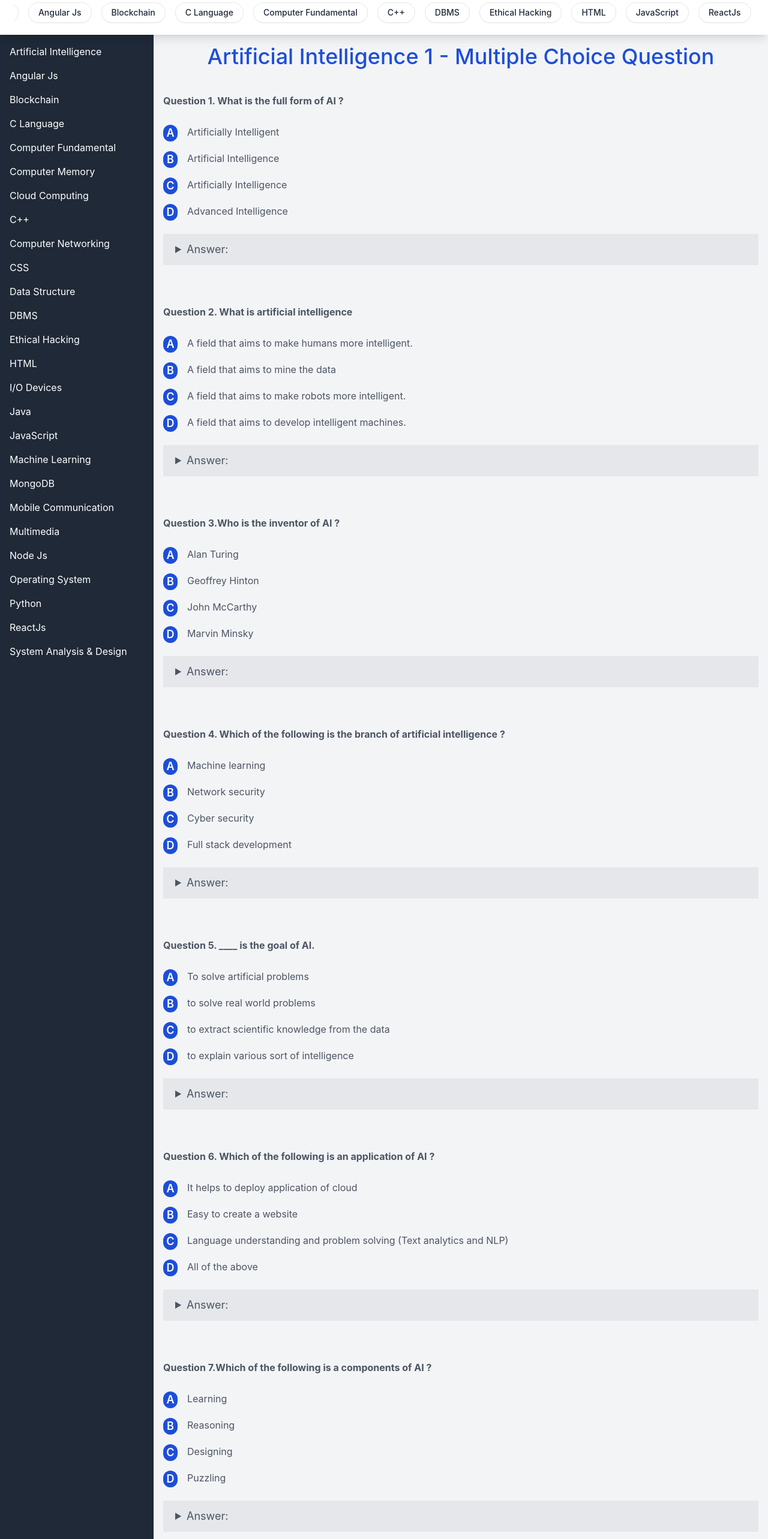
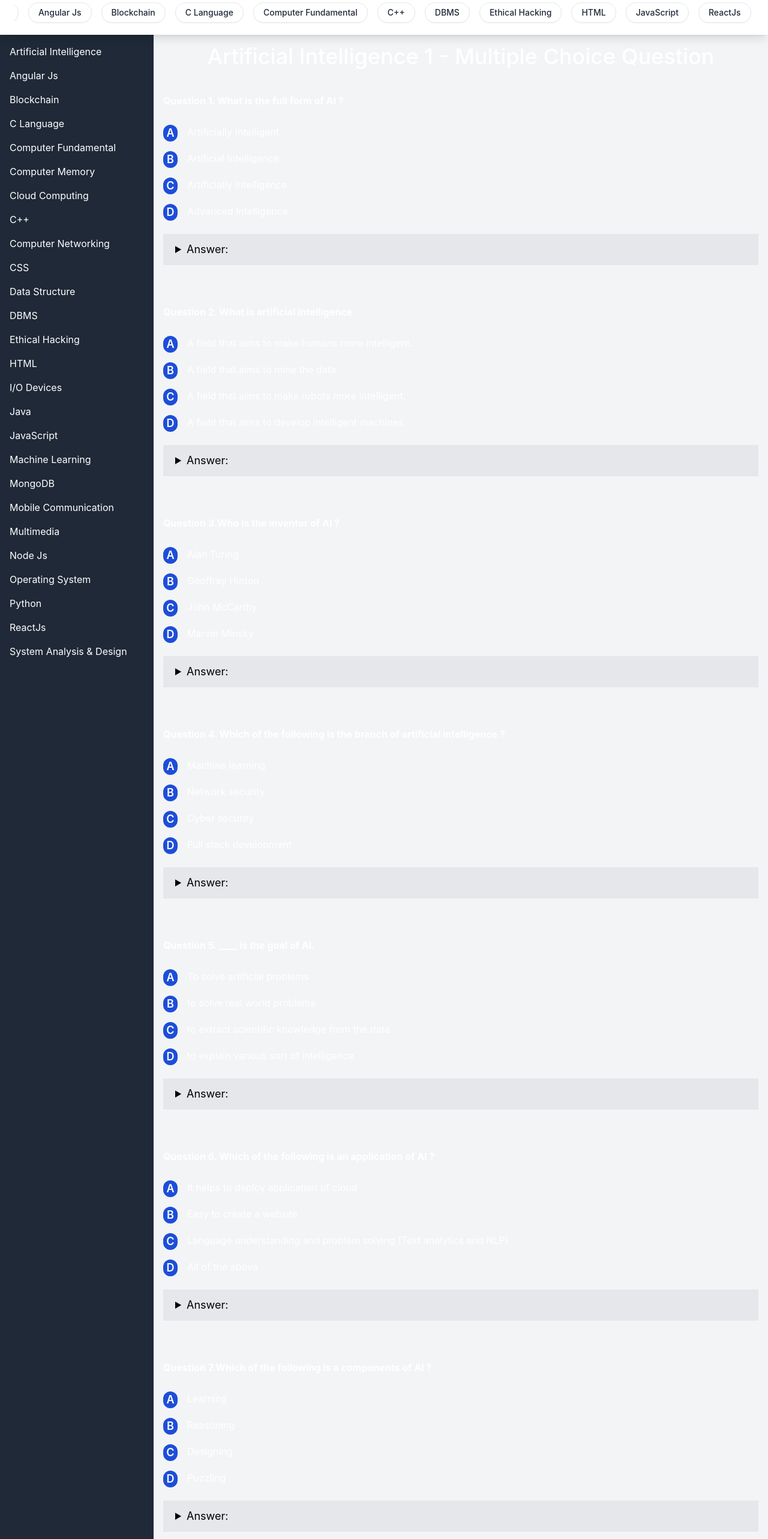
Before and after one commit to kartikkrishnasharmaa/codeskipper, a Next.js app: page /mcq/artificial-intelligence in a window 1280 px wide. Shown: the part 80-2646 px from the top of the page at 60% size. Built offline with nearby package versions, Linux system fonts and the light colour scheme.

Commit message:
Change text color to white for AI MCQ page
Updated text color for better visibility and readability.

```diff
--- a/pages/mcq/artificial-intelligence.js
+++ b/pages/mcq/artificial-intelligence.js
@@ -37,9 +37,9 @@ const artificialintelligence = () => {
             <section id="content-wrapper">
                 <div>
                     <div className="relative xl:container">
-                        <h1 className="title-font sm:text-4xl text-center text-3xl mb-2 font-medium text-blue-700">Artificial Intelligence 1 - Multiple Choice Question</h1>
+                        <h1 className="title-font sm:text-4xl text-center text-3xl mb-2 font-medium text-white">Artificial Intelligence 1 - Multiple Choice Question</h1>
 
-                        <div className="space-y-6 py-8 text-base leading-7 text-gray-600">
+                        <div className="space-y-6 py-8 text-base leading-7 text-white">
                             <p className="font-bold">Question 1. What is the full form of AI ?</p>
                             <ul className="space-y-4">
                                 <li className="flex items-center">
@@ -76,13 +76,13 @@ const artificialintelligence = () => {
                                 </li>
                             </ul>
                             <details className=" open:duration-300">
-                                <summary className="bg-gray-200 px-5 py-3 text-lg cursor-pointer">Answer: </summary>
+                                <summary className="bg-gray-200 text-black px-5 py-3 text-lg cursor-pointer">Answer: </summary>
                                 <div className=" px-5 py-3 border border-blue-700 text-sm">
                                     B. Artificial Intelligence
                                 </div>
                             </details>
                         </div>
-                        <div className="space-y-6 py-8 text-base leading-7 text-gray-600">
+                        <div className="space-y-6 py-8 text-base leading-7 text-white">
                             <p className="font-bold">Question 2. What is artificial intelligence </p>
                             <ul className="space-y-4">
                                 <li className="flex items-center">
@@ -119,13 +119,13 @@ const artificialintelligence = () => {
                                 </li>
                             </ul>
                             <details className=" open:duration-300">
-                                <summary className="bg-gray-200 px-5 py-3 text-lg cursor-pointer">Answer:</summary>
+                                <summary className="bg-gray-200 text-black px-5 py-3 text-lg cursor-pointer">Answer:</summary>
                                 <div className=" px-5 py-3 border border-blue-700 text-sm">
                                     D. A field that aims to develop intelligent machines.
                                 </div>
                             </details>
                         </div>
-                        <div className="space-y-6 py-8 text-base leading-7 text-gray-600">
+                        <div className="space-y-6 py-8 text-base leading-7 text-white">
                             <p className="font-bold">Question 3.Who is the inventor of AI ? </p>
                             <ul className="space-y-4">
                                 <li className="flex items-center">
@@ -162,13 +162,13 @@ const artificialintelligence = () => {
                                 </li>
                             </ul>
                             <details className=" open:duration-300">
-                                <summary className="bg-gray-200 px-5 py-3 text-lg cursor-pointer">Answer:</summary>
+                                <summary className="bg-gray-200 text-black px-5 py-3 text-lg cursor-pointer">Answer:</summary>
                                 <div className=" px-5 py-3 border border-blue-700 text-sm">
                                     C. John McCarthy
                                 </div>
                             </details>
                         </div>
-                        <div className="space-y-6 py-8 text-base leading-7 text-gray-600">
+                        <div className="space-y-6 py-8 text-base leading-7 text-white">
                             <p className="font-bold">Question 4. Which of the following is the branch of artificial intelligence ? </p>
                             <ul className="space-y-4">
                                 <li className="flex items-center">
@@ -205,13 +205,13 @@ const artificialintelligence = () => {
                                 </li>
                             </ul>
                             <details className=" open:duration-300">
-                                <summary className="bg-gray-200 px-5 py-3 text-lg cursor-pointer">Answer:</summary>
+                                <summary className="bg-gray-200 text-black px-5 py-3 text-lg cursor-pointer">Answer:</summary>
                                 <div className=" px-5 py-3 border border-blue-700 text-sm">
                                     A. Machine learning
                                 </div>
                             </details>
                         </div>
-                        <div className="space-y-6 py-8 text-base leading-7 text-gray-600">
+                        <div className="space-y-6 py-8 text-base leading-7 text-white">
                             <p className="font-bold">Question 5. ____ is the goal of AI. </p>
                             <ul className="space-y-4">
                                 <li className="flex items-center">
@@ -248,13 +248,13 @@ const artificialintelligence = () => {
                                 </li>
                             </ul>
                             <details className=" open:duration-300">
-                                <summary className="bg-gray-200 px-5 py-3 text-lg cursor-pointer">Answer:</summary>
+                                <summary className="bg-gray-200 text-black px-5 py-3 text-lg cursor-pointer">Answer:</summary>
                                 <div className=" px-5 py-3 border border-blue-700 text-sm">
                                     D. To explain various sort of intelligence
                                 </div>
                             </details>
                         </div>
-                        <div className="space-y-6 py-8 text-base leading-7 text-gray-600">
+                        <div className="space-y-6 py-8 text-base leading-7 text-white">
                             <p className="font-bold">Question 6. Which of the following is an application of AI ? </p>
                             <ul className="space-y-4">
                                 <li className="flex items-center">
@@ -291,13 +291,13 @@ const artificialintelligence = () => {
                                 </li>
                             </ul>
                             <details className=" open:duration-300">
-                                <summary className="bg-gray-200 px-5 py-3 text-lg cursor-pointer">Answer:</summary>
+                                <summary className="bg-gray-200 text-black px-5 py-3 text-lg cursor-pointer">Answer:</summary>
                                 <div className=" px-5 py-3 border border-blue-700 text-sm">
                                     C. Language understanding and problem solving (Text analytics and NLP)
                                 </div>
                             </details>
                         </div>
-                        <div className="space-y-6 py-8 text-base leading-7 text-gray-600">
+                        <div className="space-y-6 py-8 text-base leading-7 text-white">
                             <p className="font-bold">Question 7.Which of the following is a components of AI ? </p>
                             <ul className="space-y-4">
                                 <li className="flex items-center">
@@ -334,13 +334,13 @@ const artificialintelligence = () => {
                                 </li>
                             </ul>
                             <details className=" open:duration-300">
-                                <summary className="bg-gray-200 px-5 py-3 text-lg cursor-pointer">Answer:</summary>
+                                <summary className="bg-gray-200 text-black px-5 py-3 text-lg cursor-pointer">Answer:</summary>
                                 <div className=" px-5 py-3 border border-blue-700 text-sm">
                                     Learning
                                 </div>
                             </details>
                         </div>
-                        <div className="space-y-6 py-8 text-base leading-7 text-gray-600">
+                        <div className="space-y-6 py-8 text-base leading-7 text-white">
                             <p className="font-bold">Question 8.What is the function of an artificial intelligence "Agent" ? </p>
                             <ul className="space-y-4">
                                 <li className="flex items-center">
@@ -377,13 +377,13 @@ const artificialintelligence = () => {
                                 </li>
                             </ul>
                             <details className=" open:duration-300">
-                                <summary className="bg-gray-200 px-5 py-3 text-lg cursor-pointer">Answer:</summary>
+                                <summary className="bg-gray-200 text-black px-5 py-3 text-lg cursor-pointer">Answer:</summary>
                                 <div className=" px-5 py-3 border border-blue-700 text-sm">
                                     Mapping of precept sequences to actions
                                 </div>
                             </details>
                         </div>
-                        <div className="space-y-6 py-8 text-base leading-7 text-gray-600">
+                        <div className="space-y-6 py-8 text-base leading-7 text-white">
                             <p className="font-bold">Question 9. Which of the following is not commonly used programming language of AI ? </p>
                             <ul className="space-y-4">
                                 <li className="flex items-center">
@@ -420,13 +420,13 @@ const artificialintelligence = () => {
                                 </li>
                             </ul>
                             <details className=" open:duration-300">
-                                <summary className="bg-gray-200 px-5 py-3 text-lg cursor-pointer">Answer:</summary>
+                                <summary className="bg-gray-200 text-black px-5 py-3 text-lg cursor-pointer">Answer:</summary>
                                 <div className=" px-5 py-3 border border-blue-700 text-sm">
                                     Perl
                                 </div>
                             </details>
                         </div>
-                        <div className="space-y-6 py-8 text-base leading-7 text-gray-600">
+                        <div className="space-y-6 py-8 text-base leading-7 text-white">
                             <p className="font-bold">Question 10. Which of the following is not an application of artificial intelligence ? </p>
                             <ul className="space-y-4">
                                 <li className="flex items-center">
@@ -463,7 +463,7 @@ const artificialintelligence = () => {
                                 </li>
                             </ul>
                             <details className=" open:duration-300">
-                                <summary className="bg-gray-200 px-5 py-3 text-lg cursor-pointer">Answer:</summary>
+                                <summary className="bg-gray-200 text-black px-5 py-3 text-lg cursor-pointer">Answer:</summary>
                                 <div className=" px-5 py-3 border border-blue-700 text-sm">
                                     D. DBMS
                                 </div>
```
